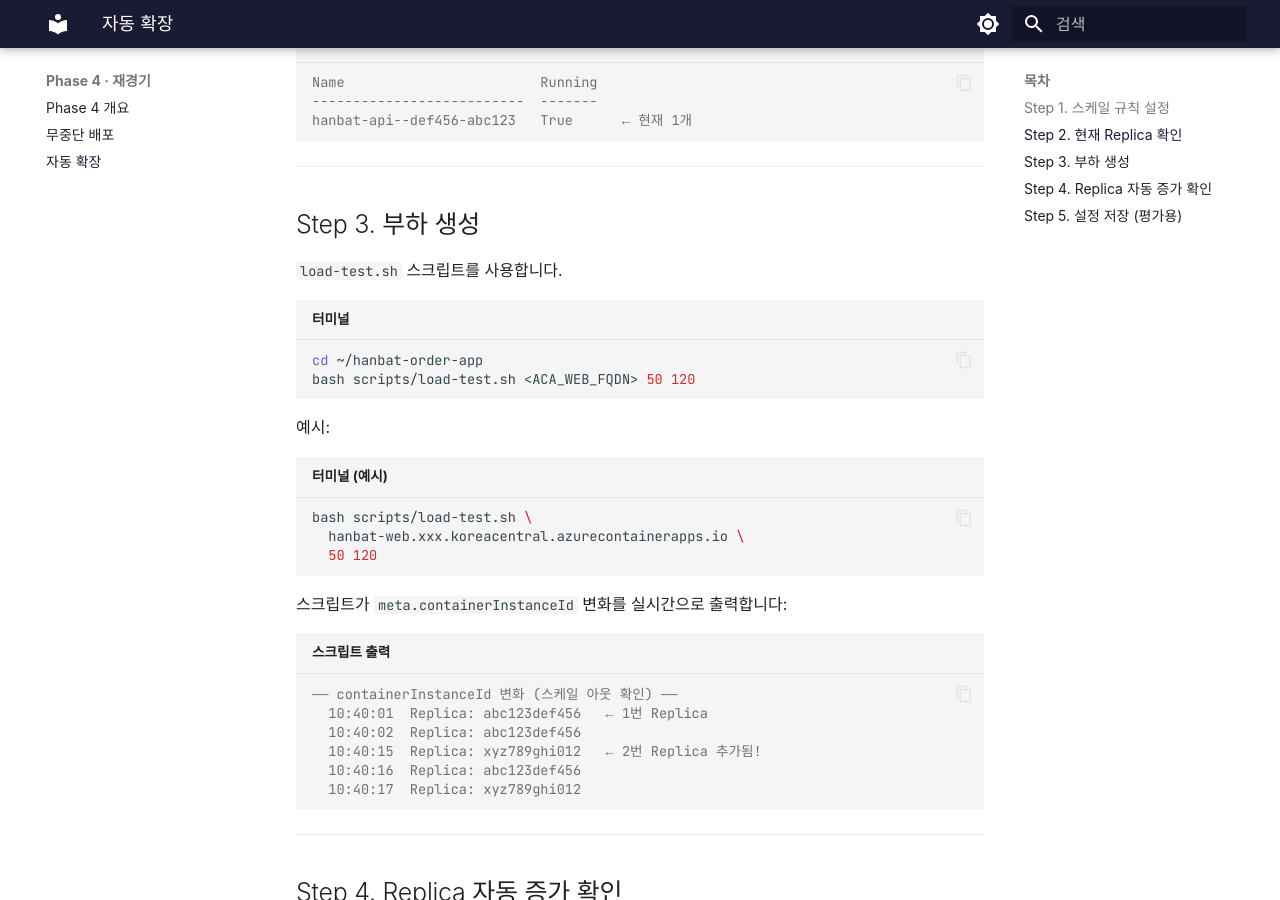
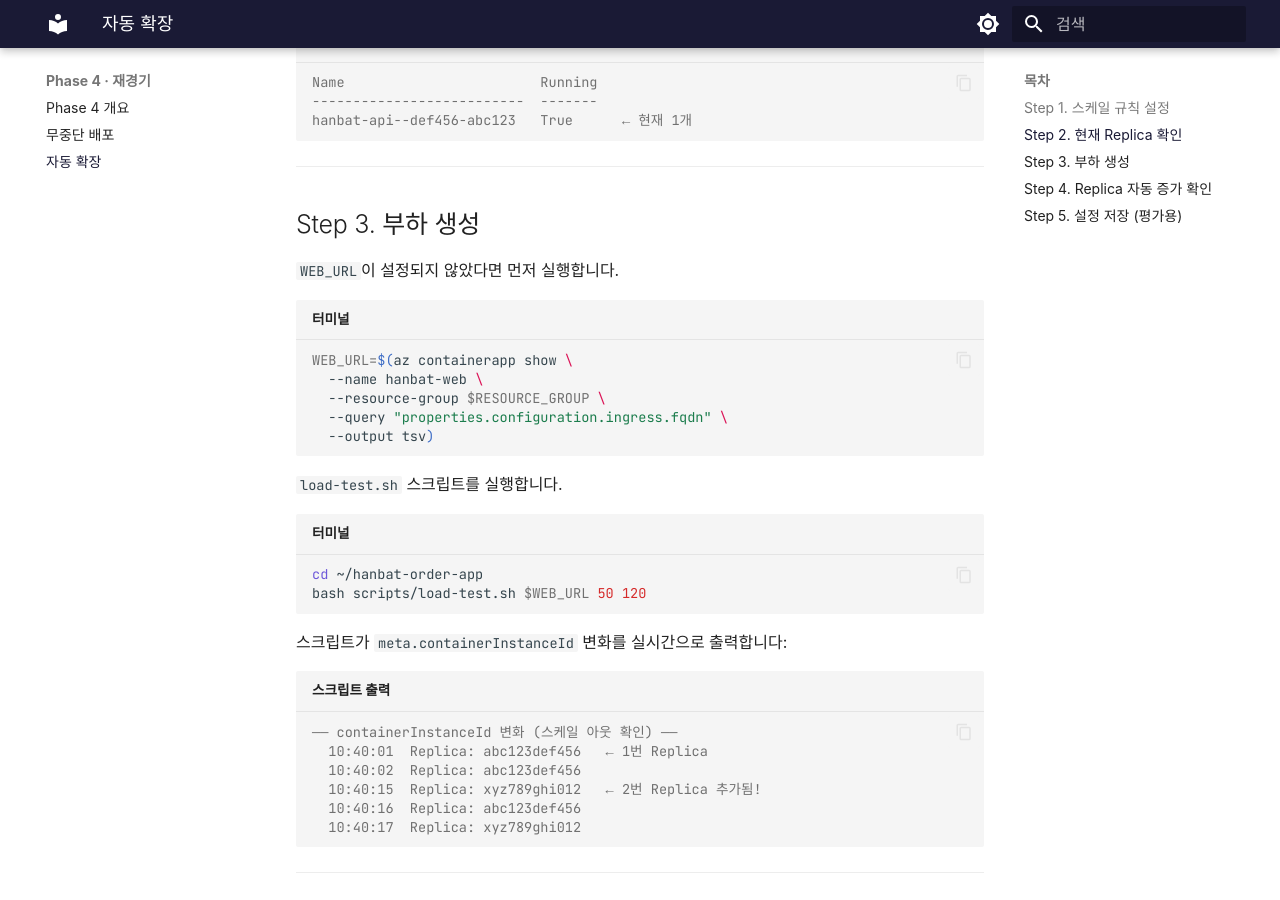
Before and after one commit to skilleat-labs/container-service-labs, an MkDocs documentation site: the page built from docs/phase-4/auto-scale.md, in a window 1280 px wide and 900 px high, scrolled down 1051 px. Built offline with MkDocs 1.6.1 and Material for MkDocs 9.7.7, drawn with Linux system fonts in a browser that asks for light colours; some web fonts are replaced.

Commit message:
docs: auto-scale Step 3에 WEB_URL 환경변수 설정 추가

````diff
--- a/docs/phase-4/auto-scale.md
+++ b/docs/phase-4/auto-scale.md
@@ -55,19 +55,21 @@ hanbat-api--def456-abc123   True      ← 현재 1개
 
 ## Step 3. 부하 생성
 
-`load-test.sh` 스크립트를 사용합니다.
+`WEB_URL`이 설정되지 않았다면 먼저 실행합니다.
+
+```bash title="터미널"
+WEB_URL=$(az containerapp show \
+  --name hanbat-web \
+  --resource-group $RESOURCE_GROUP \
+  --query "properties.configuration.ingress.fqdn" \
+  --output tsv)
+```
+
+`load-test.sh` 스크립트를 실행합니다.
 
 ```bash title="터미널"
 cd ~/hanbat-order-app
-bash scripts/load-test.sh <ACA_WEB_FQDN> 50 120
-```
-
-예시:
-
-```bash title="터미널 (예시)"
-bash scripts/load-test.sh \
-  hanbat-web.xxx.koreacentral.azurecontainerapps.io \
-  50 120
+bash scripts/load-test.sh $WEB_URL 50 120
 ```
 
 스크립트가 `meta.containerInstanceId` 변화를 실시간으로 출력합니다:
````
